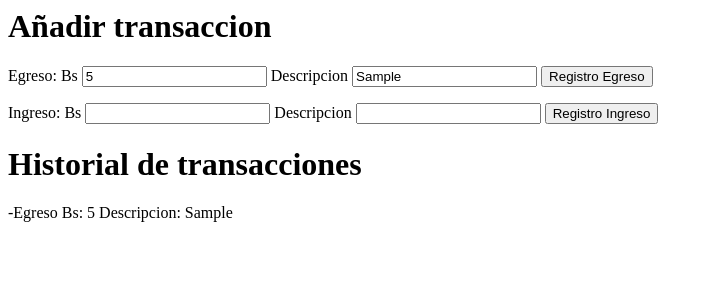
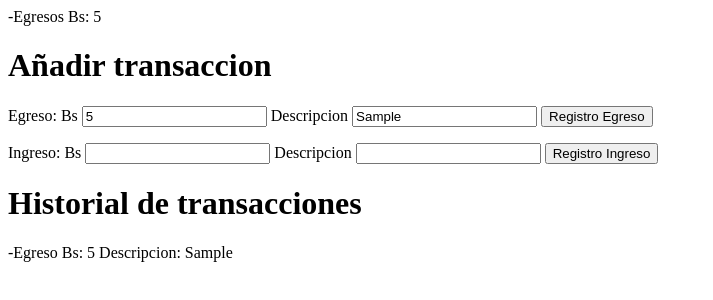
Before and after one commit to MelinaGutierrez/Pocket-Guard, a website built with Parcel: page add_transaccion.html in a window 1280 px wide. Both pictures are taken after typing "5", "Sample" into the empty fields and a click on the button "Registro Egreso". Shown: the whole page, without its empty margins (0-713 px from the left). Built offline with nearby package versions, Linux system fonts and the light colour scheme.

Commit message:
mostrar suma total de todos los egresos

```diff
--- a/add_transaccion.html
+++ b/add_transaccion.html
@@ -1,5 +1,8 @@
 <html>
   <body>
+    <form id="form-sumEgreso">
+      <div id="resultadoEgreso-div"></div>
+    </form>
     <h1>Añadir transaccion</h1>
     <form id="form-Egreso">
       <label for="Tipo-transaccion" >Egreso: </label>
--- a/src/presenter.js
+++ b/src/presenter.js
@@ -5,14 +5,18 @@ const firstIngreso = document.querySelector("#MontoIngreso");
 const secondIngreso = document.querySelector("#DescripcionIngreso");
 const formIngreso = document.querySelector("#form-Ingreso");
 const div = document.querySelector("#resultado-div");
+const formSumaEgreso = document.querySelector("#form-resultadoEgreso");
+const divSumaEgreso= document.querySelector("#resultadoEgreso-div")
+var sumEgresos=0;
 
 form.addEventListener("submit", (event) => {
   event.preventDefault();
 
   const firstNumber = Number.parseInt(first.value);
   const secondNumber = second.value;
-
+  sumEgresos= sumEgresos + firstNumber;
   div.innerHTML = div.innerHTML + "<p> -Egreso Bs: " +firstNumber + " Descripcion: "+secondNumber + "</p>";
+  divSumaEgreso.innerHTML = "<p> -Egresos Bs: " +sumEgresos  + "</p>";
 });
 
 formIngreso.addEventListener("submit", (event) => {
```
